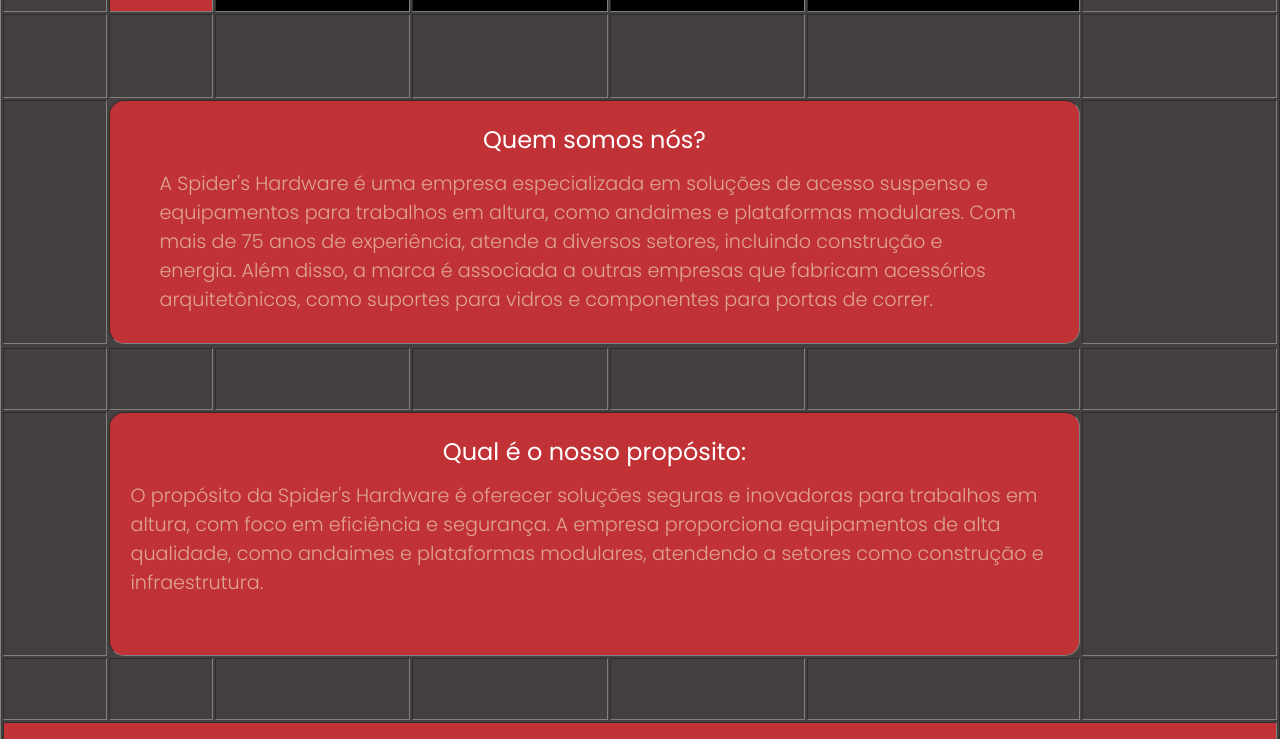
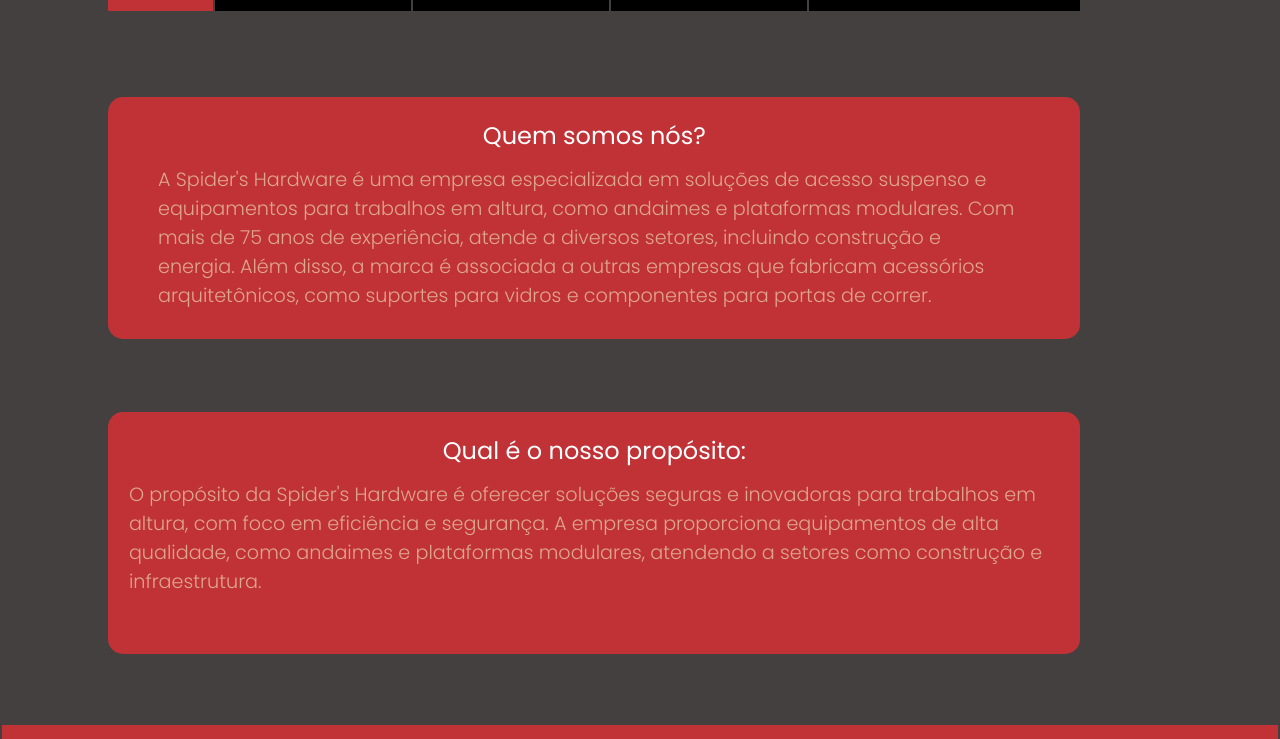
Before and after one commit to juh777/site-spider-s-hardware, a plain HTML site: page quemSomos.html in a window 1280 px wide. Shown: the part 151-890 px from the top of the page. Drawn offline with Linux system fonts and the light colour scheme.

Commit message:
Update quemSomos.html

```diff
--- a/quemSomos.html
+++ b/quemSomos.html
@@ -4,10 +4,10 @@
     <meta charset="UTF-8">
     <meta name="viewport" content="width=device-width, initial-scale=1.0">
     <title>Spider's Hardware - Quem Somos</title>
-    <link rel="stylesheet" href="/quemSomos.css">
+    <link rel="stylesheet" href="https://juh777.github.io/site-spider-s-hardware/quemSomos.css">
 </head>
 <body>
-    <table border="1">
+    <table border="0">
         <tr class="nav">
             <td></td>
             <td id="red">
```
